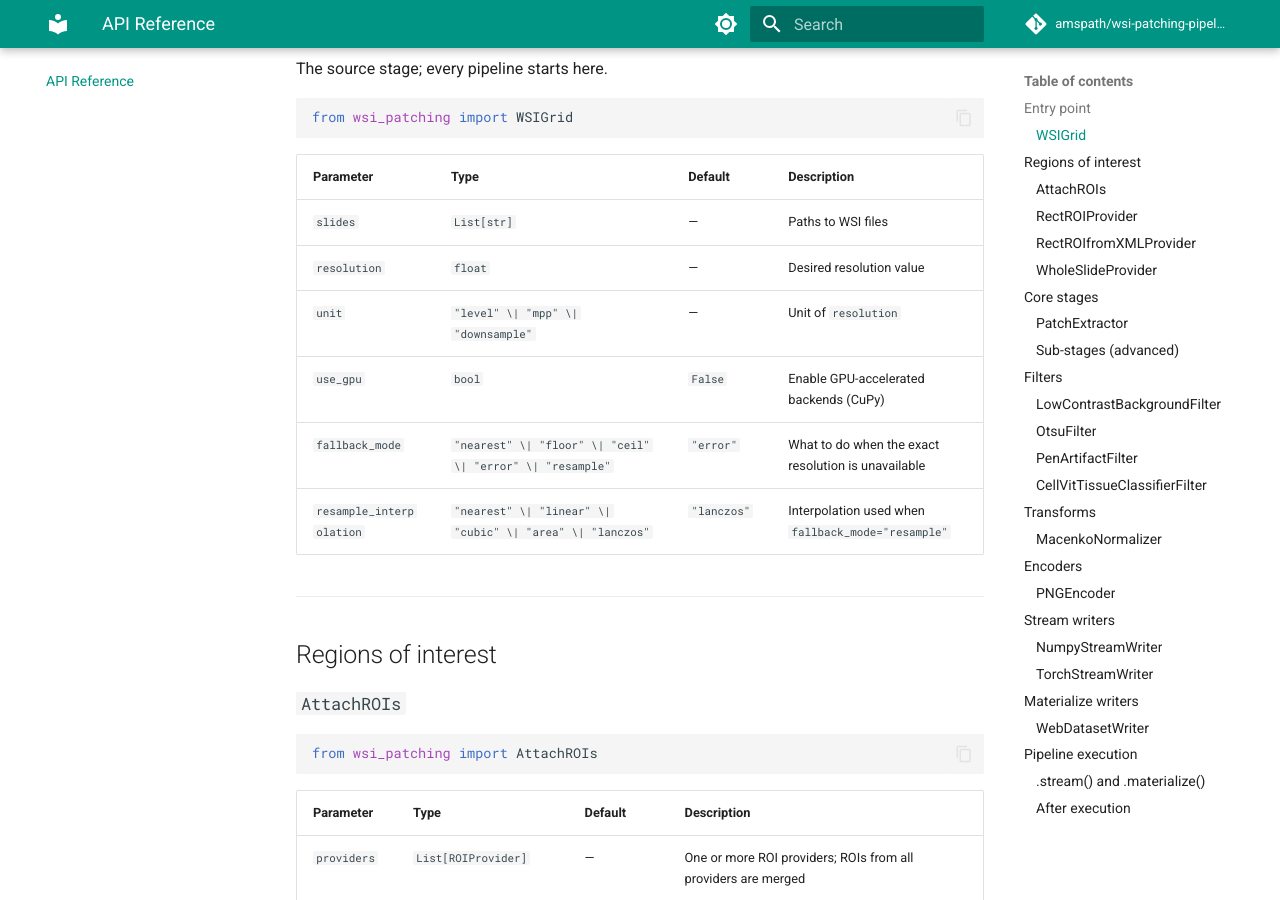
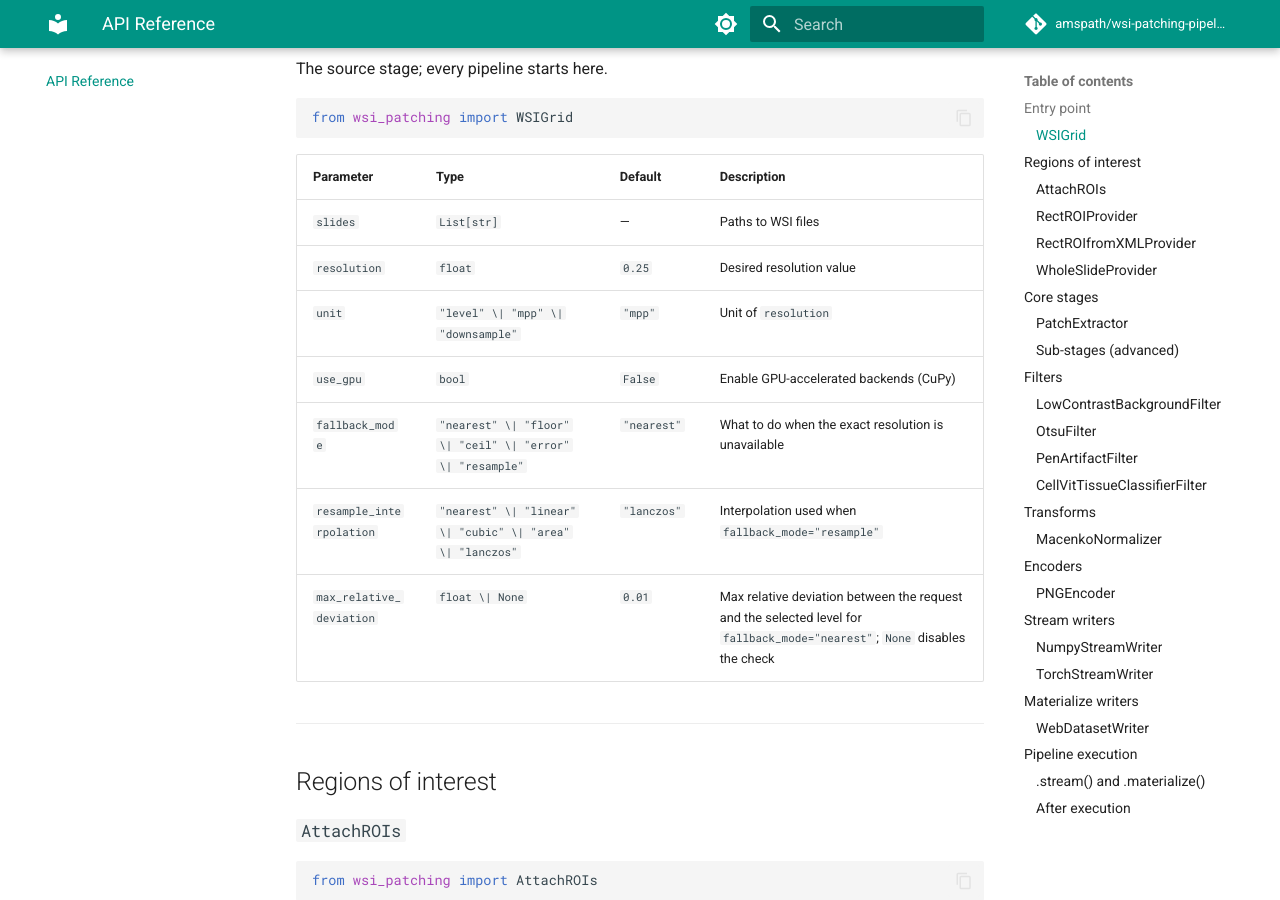
Before and after one commit to amspath/wsi-patching-pipeline, an MkDocs documentation site: the page built from docs/reference.md, in a window 1280 px wide and 900 px high, scrolled down 360 px. Built offline with MkDocs 1.6.1 and Material for MkDocs 9.7.7, drawn with Linux system fonts in a browser that asks for light colours; comment, search, counter and statistics services are not loaded.

Commit message:
Document max_relative_deviation
Co-Authored-By: Claude Opus 5 <noreply@anthropic.com>

```diff
--- a/docs/reference.md
+++ b/docs/reference.md
@@ -17,11 +17,12 @@ from wsi_patching import WSIGrid
 | Parameter | Type | Default | Description |
 |---|---|---|---|
 | `slides` | `List[str]` | — | Paths to WSI files |
-| `resolution` | `float` | — | Desired resolution value |
-| `unit` | `"level" \| "mpp" \| "downsample"` | — | Unit of `resolution` |
+| `resolution` | `float` | `0.25` | Desired resolution value |
+| `unit` | `"level" \| "mpp" \| "downsample"` | `"mpp"` | Unit of `resolution` |
 | `use_gpu` | `bool` | `False` | Enable GPU-accelerated backends (CuPy) |
-| `fallback_mode` | `"nearest" \| "floor" \| "ceil" \| "error" \| "resample"` | `"error"` | What to do when the exact resolution is unavailable |
+| `fallback_mode` | `"nearest" \| "floor" \| "ceil" \| "error" \| "resample"` | `"nearest"` | What to do when the exact resolution is unavailable |
 | `resample_interpolation` | `"nearest" \| "linear" \| "cubic" \| "area" \| "lanczos"` | `"lanczos"` | Interpolation used when `fallback_mode="resample"` |
+| `max_relative_deviation` | `float \| None` | `0.01` | Max relative deviation between the request and the selected level for `fallback_mode="nearest"`; `None` disables the check |
 
 ---
 
```
Also changed, not shown: docs/concepts.md (+4 -2 lines).
